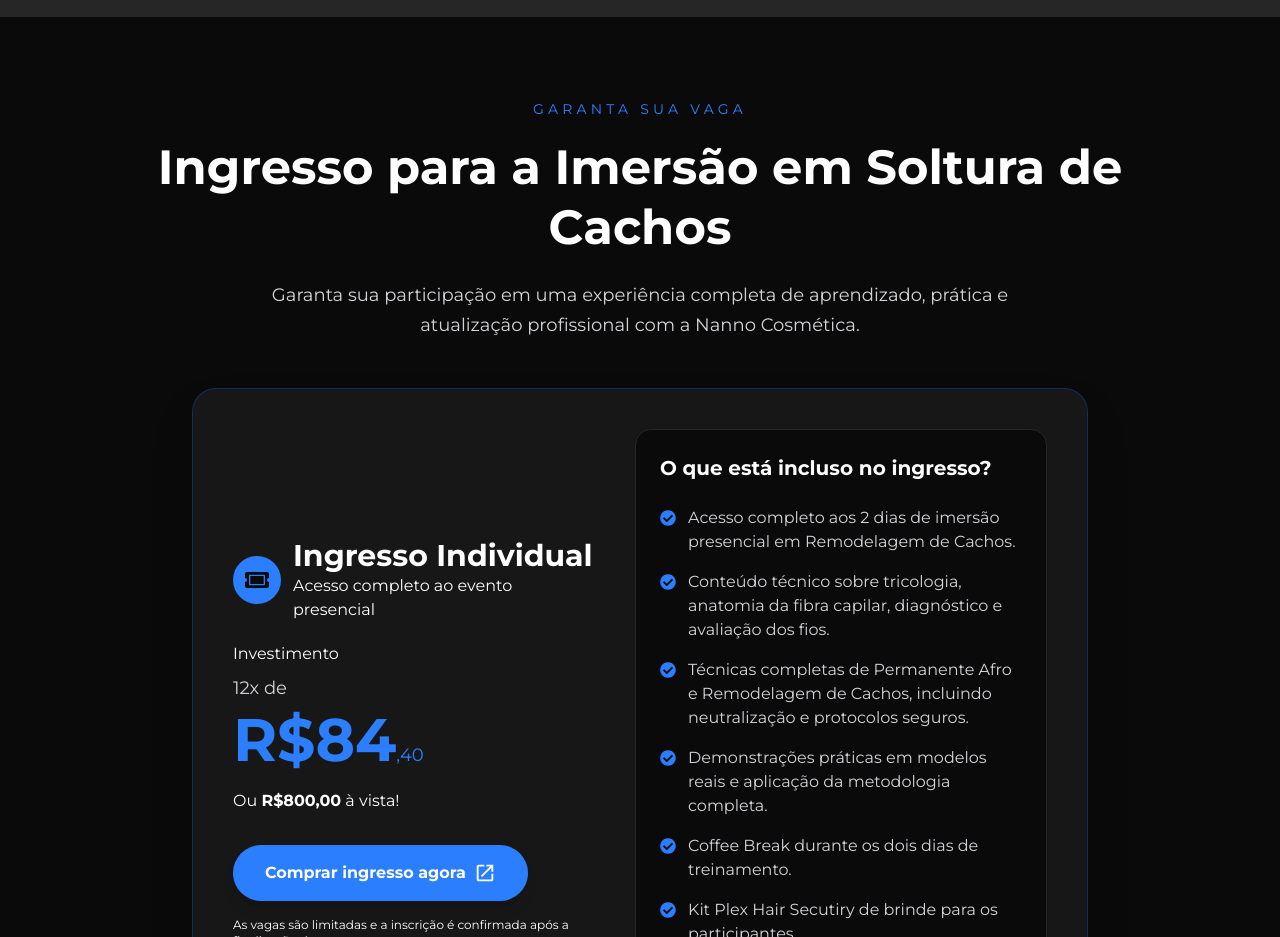
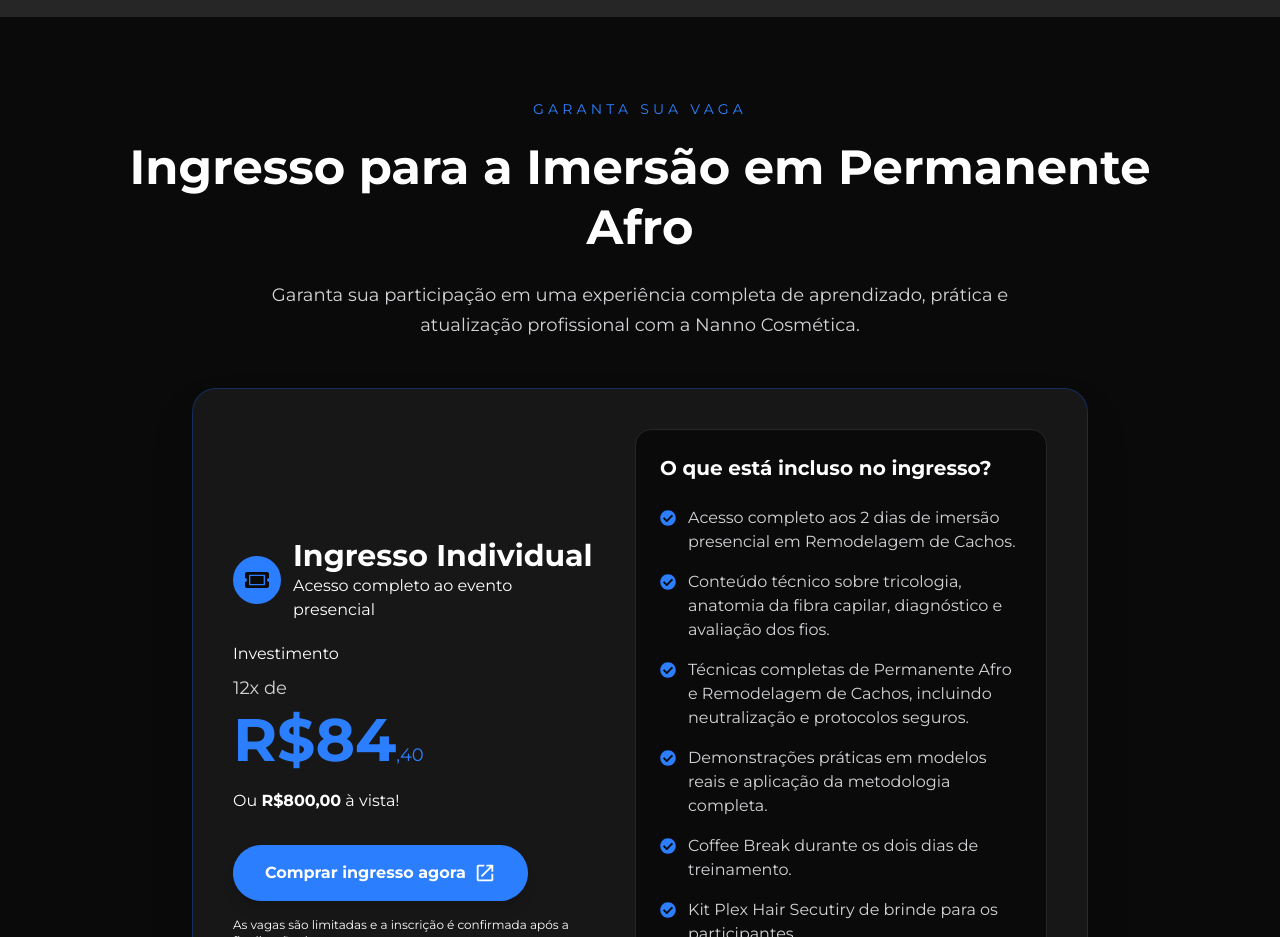
Before and after one commit to nannocosmetica/workshop_two, a React (Vite) app: page / in a window 1280 px wide. Shown: the part 5220-6157 px from the top of the page. Built offline with nearby package versions, Linux system fonts and the light colour scheme.

Commit message:
pricing section text fix

```diff
--- a/src/components/PricingSection.tsx
+++ b/src/components/PricingSection.tsx
@@ -9,7 +9,7 @@ function TicketSection() {
         <div className="text-center mb-12">
           <span className="text-sm uppercase tracking-[0.3em] text-blue-500">Garanta sua vaga</span>
 
-          <h2 className="text-3xl lg:text-5xl font-bold mt-4 mb-6 leading-tight">Ingresso para a Imersão em Soltura de Cachos</h2>
+          <h2 className="text-3xl lg:text-5xl font-bold mt-4 mb-6 leading-tight">Ingresso para a Imersão em Permanente Afro</h2>
 
           <p className="text-zinc-300 text-base lg:text-lg max-w-3xl mx-auto leading-relaxed">Garanta sua participação em uma experiência completa de aprendizado, prática e atualização profissional com a Nanno Cosmética.</p>
         </div>
```
